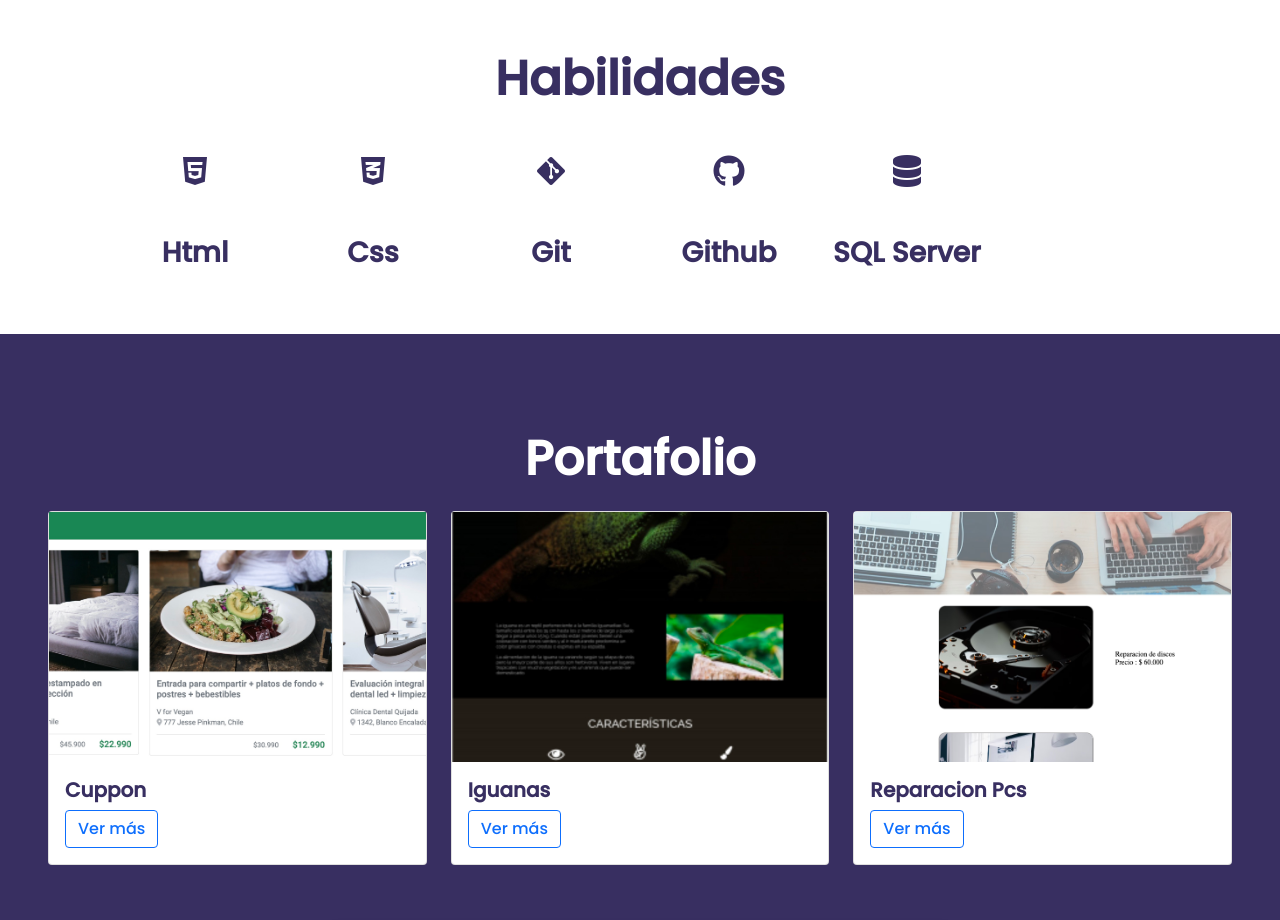
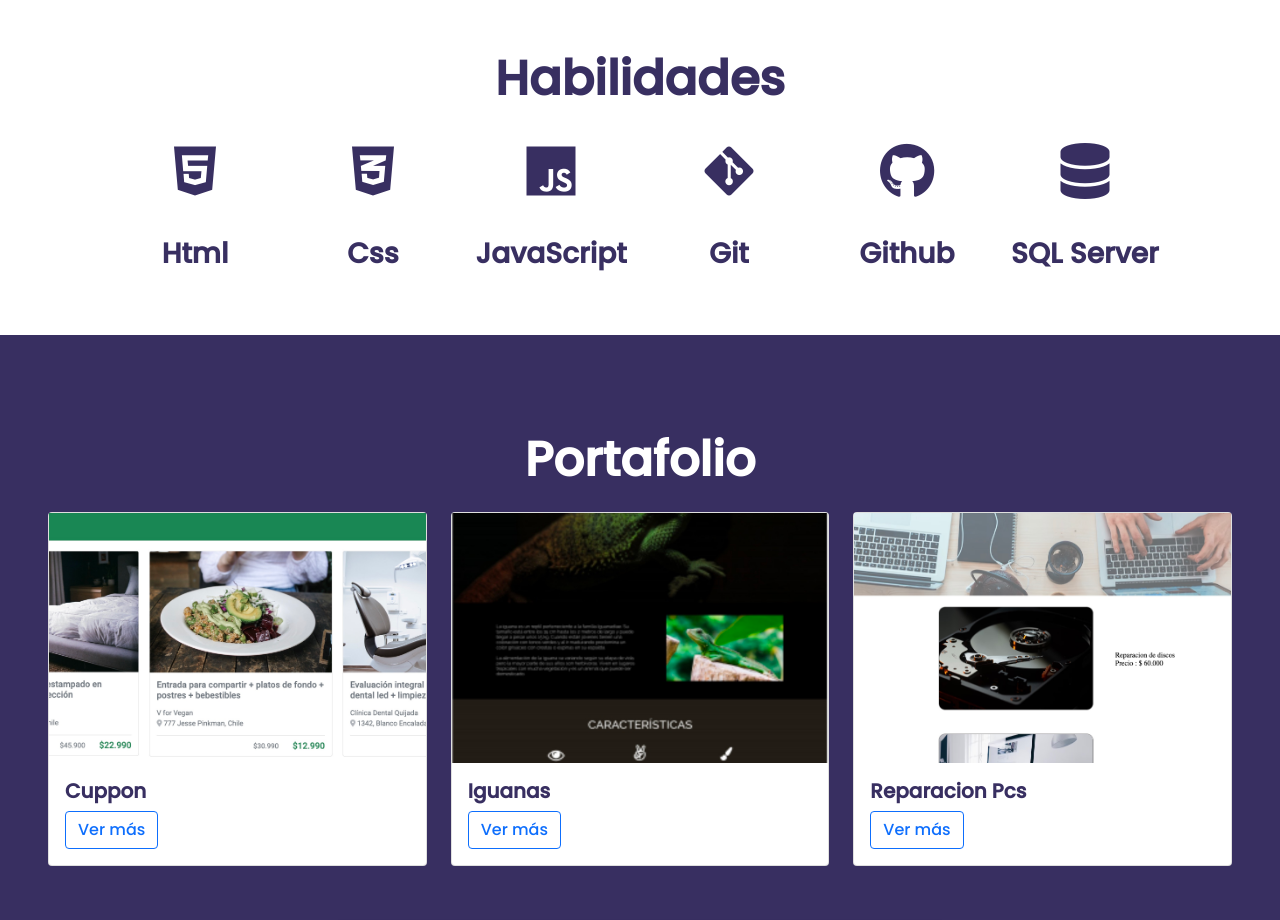
Before and after one commit to crcote/yacsch.github.io, a plain HTML site: page index.html in a window 1280 px wide. Shown: the part 1780-2700 px from the top of the page. Drawn offline with nearby package versions, Linux system fonts and the light colour scheme.

Commit message:
section habilidades - se cambia tamaño iconos

```diff
--- a/index.html
+++ b/index.html
@@ -165,23 +165,28 @@
     <section id="habilidades" class="container text-center p-5">
       <h2 class="display-5 fw-bold text-center mb-3 mt-5">Habilidades</h2>
       <div class="row">
-        <div class="col-12 col-md-2">
+        <div class="col-12 col-md-2 fs-3">
           <i class="fa-brands fa-html5 fa-2xl my-5"></i>
           <h3 class="my-3 fw-bold">Html</h3>
         </div>
-        <div class="col-12 col-md-2">
+        <div class="col-12 col-md-2  fs-3">
           <i class="fa-brands fa-css3-alt fa-2xl my-5"></i>
           <h3 class="my-3 fw-bold">Css</h3>
         </div>
-        <div class="col-12 col-md-2">
+
+        <div class="col-12 col-md-2  fs-3">
+          <i class="fa-brands fa-js fa-2xl  my-5"></i>
+          <h3 class="my-3 fw-bold">JavaScript</h3>
+        </div>
+        <div class="col-12 col-md-2 fs-3">
           <i class="fa-brands fa-git-alt fa-2xl my-5"></i>
           <h3 class="my-3 fw-bold">Git</h3>
         </div>
-        <div class="col-12 col-md-2">
+        <div class="col-12 col-md-2  fs-3">
           <i class="fa-brands fa-github fa-2xl my-5"></i>
           <h3 class="my-3 fw-bold">Github</h3>
         </div>
-        <div class="col-12 col-md-2">
+        <div class="col-12 col-md-2  fs-3">
           <i class="fa-solid fa-database fa-2xl my-5"></i>
           <h3 class="my-3 fw-bold">SQL Server</h3>
         </div>
```
Also changed, not shown: 1 other file.
